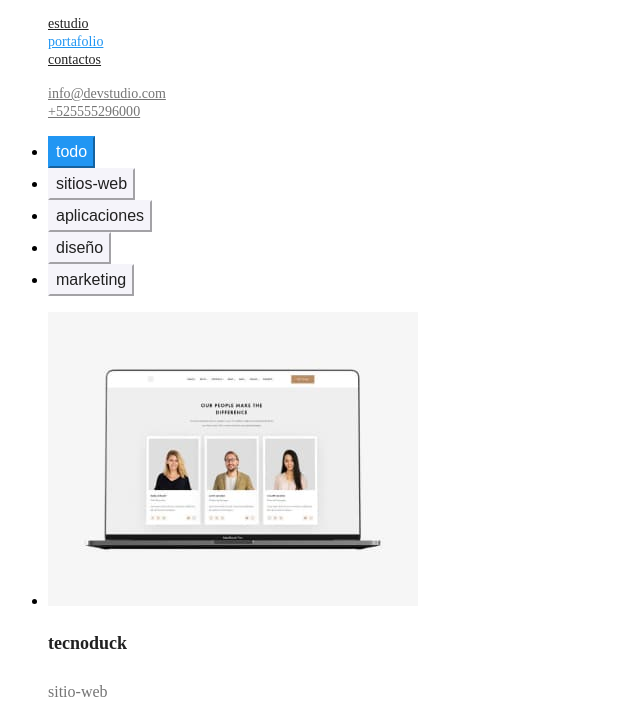
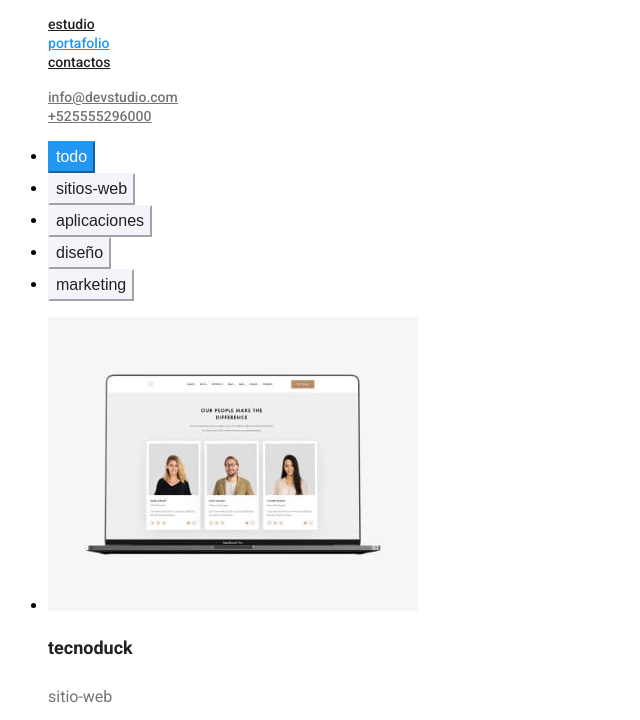
Before and after one commit to mariafcarmona/goit-markup-hw-02, a plain HTML site: page portafolio.html in a window 1280 px wide. Shown: the part 41-761 px from the top of the page, without its empty margins (0-640 px from the left). Drawn offline with Linux system fonts and the light colour scheme.

Commit message:
otros cambios

```diff
--- a/portafolio.html
+++ b/portafolio.html
@@ -13,7 +13,7 @@
       rel="stylesheet"
     />
   </head>
-  <body>
+  <body class="total-font">
     <header class="white">
       <a class="header-webstudio extra-font" href="#">webstudio</a>
       <nav>
```
